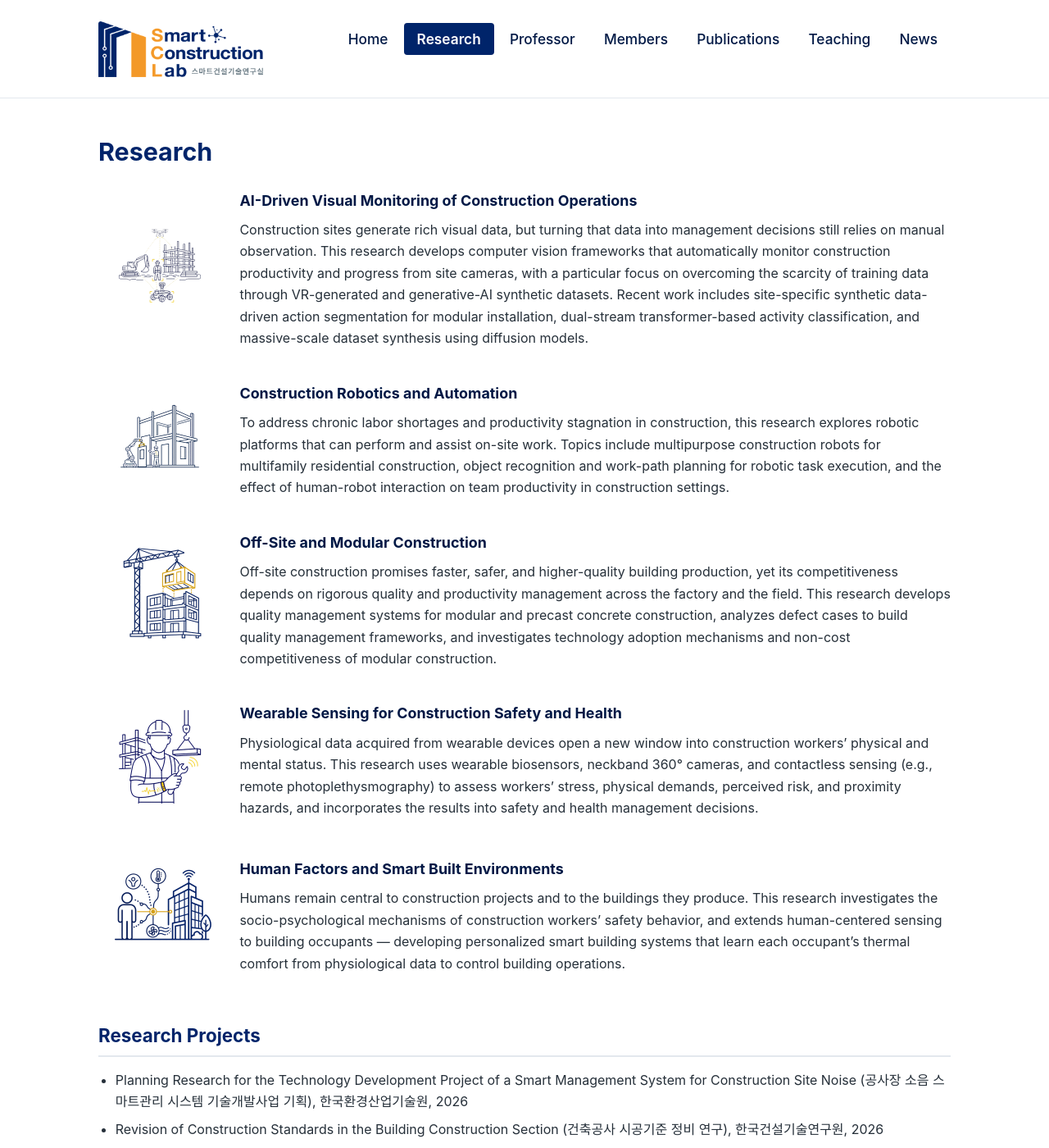
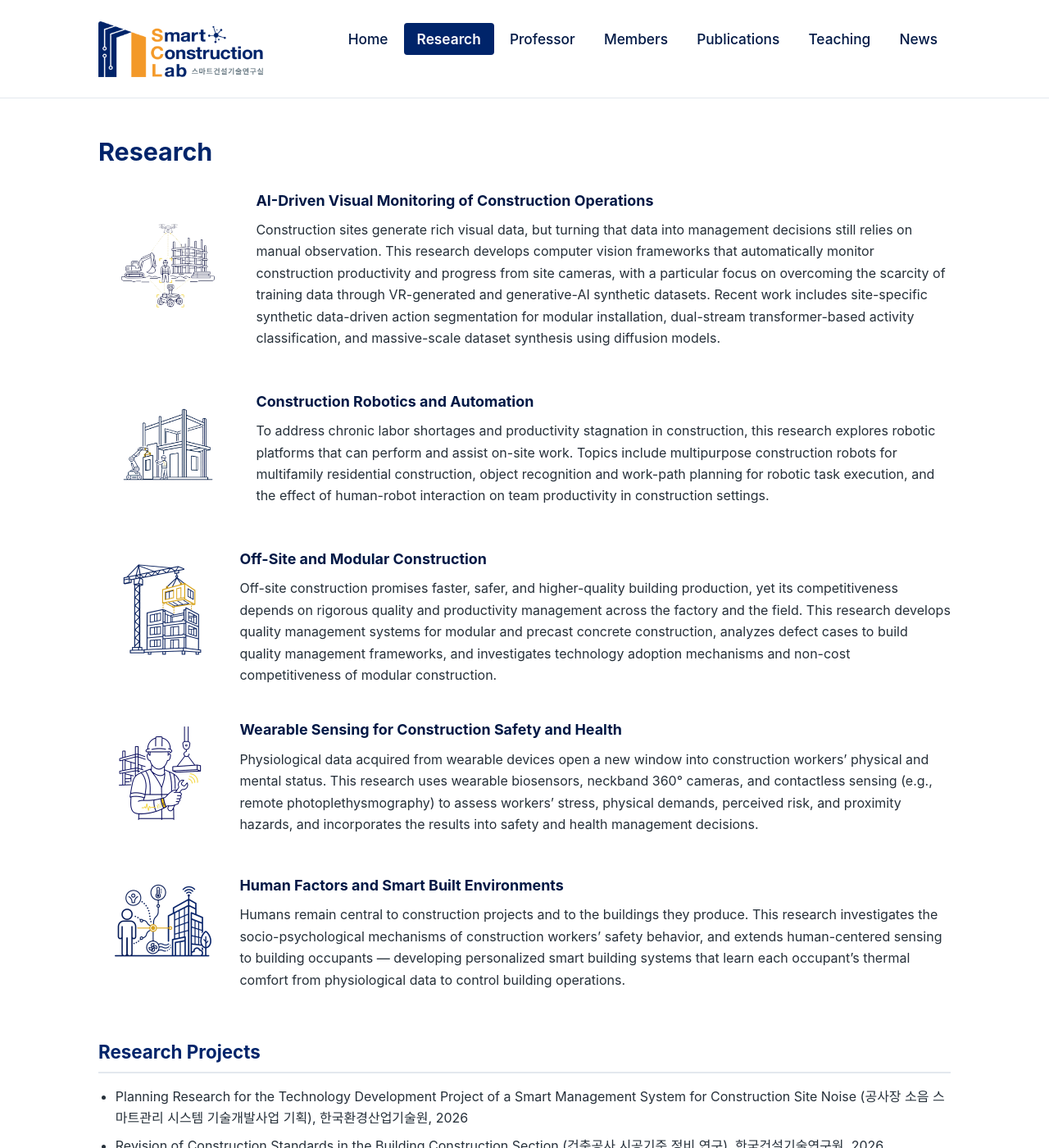
Before and after one commit to Ajou-Smart-Construction-Lab/ajou-smart-construction-lab.github.io, a Jekyll site: the page built from research.md, in a window 1280 px wide and 1400 px high. Shown: the whole window at 82% size. Built offline with Jekyll 4.4.1, drawn with Linux system fonts in a browser that asks for light colours.

Commit message:
Enlarge top 2 research icons (vision, robot) to 170px, keep others at 150px
Co-Authored-By: Claude Fable 5 <noreply@anthropic.com>

```diff
--- a/assets/css/style.css
+++ b/assets/css/style.css
@@ -68,6 +68,7 @@ main img { max-width: 100%; }
 /* research */
 .research-area { display: flex; gap: 1.4rem; align-items: center; margin: 1.1rem 0; }
 .research-area img { flex: 0 0 150px; width: 150px; height: 150px; min-width: 150px; min-height: 150px; object-fit: contain; }
+.research-area.lg-icon img { flex-basis: 170px; width: 170px; height: 170px; min-width: 170px; min-height: 170px; }
 .research-area h3 { margin-top: 0; }
 .project-list li.done { color: var(--muted); }
 
--- a/research.md
+++ b/research.md
@@ -5,7 +5,7 @@ permalink: /research/
 
 # Research
 
-<div class="research-area" markdown="1">
+<div class="research-area lg-icon" markdown="1">
 <img src="{{ '/assets/img/icon-vision.png' | relative_url }}" alt="">
 <div markdown="1">
 ### AI-Driven Visual Monitoring of Construction Operations
@@ -14,7 +14,7 @@ Construction sites generate rich visual data, but turning that data into managem
 </div>
 </div>
 
-<div class="research-area" markdown="1">
+<div class="research-area lg-icon" markdown="1">
 <img src="{{ '/assets/img/icon-robot.png' | relative_url }}" alt="">
 <div markdown="1">
 ### Construction Robotics and Automation
```
